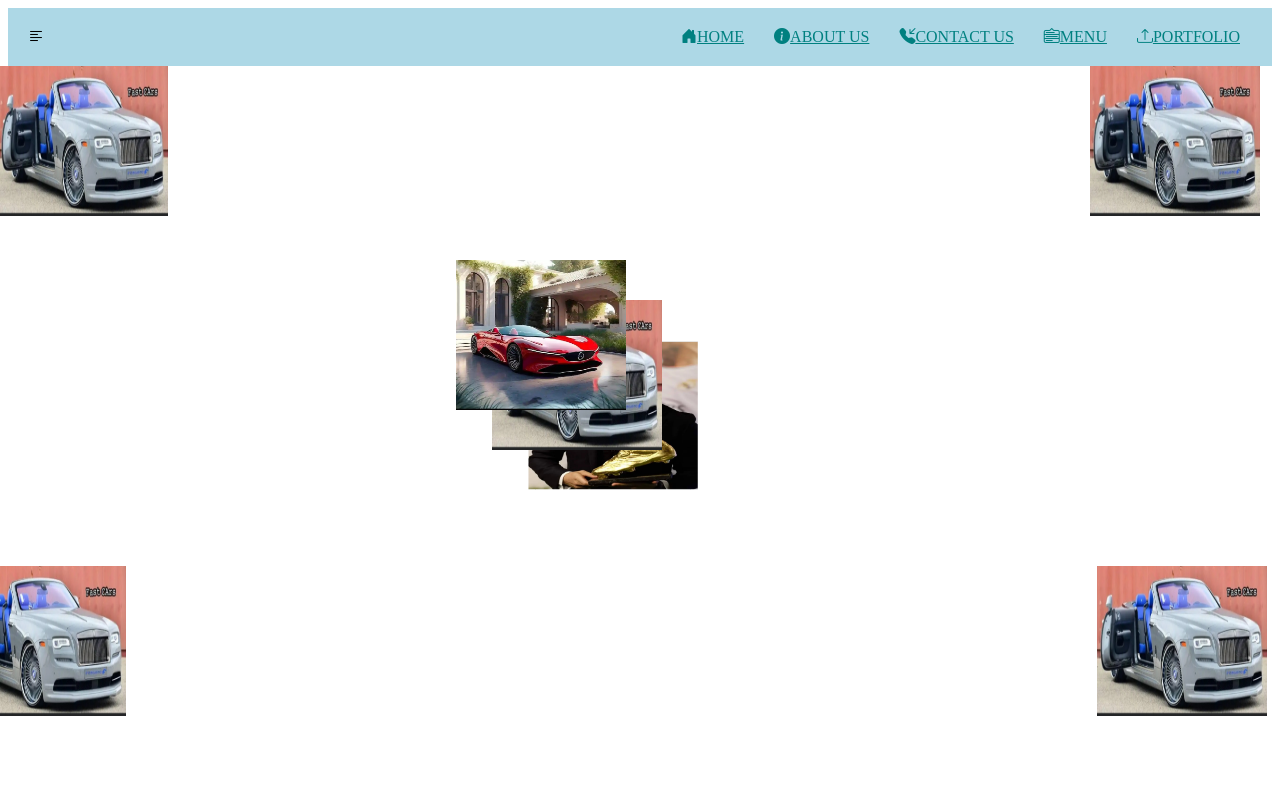
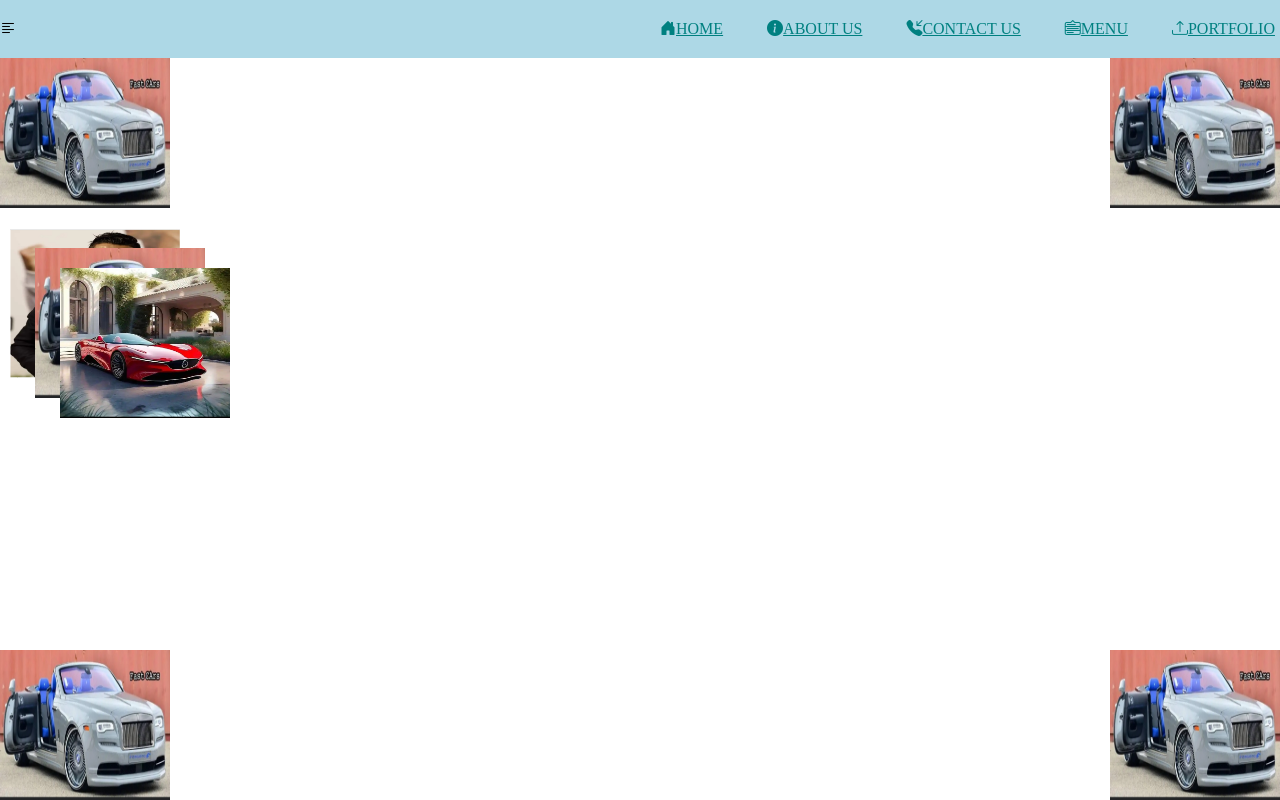
Before and after one commit to Martins12345-dj/project, a plain HTML site: page index.html in a window 1280 px wide. Drawn offline with nearby package versions, Linux system fonts and the light colour scheme.

Commit message:
index modified

```diff
--- a/index 1.html
+++ b/index.html
@@ -1,5 +1,6 @@
 <!DOCTYPE html>
 <html lang="en">
+
 <head>
     <meta charset="UTF-8">
     <meta name="viewport" content="width=device-width, initial-scale=1.0">
@@ -7,66 +8,84 @@
     <link rel="stylesheet" href="https://cdn.jsdelivr.net/npm/bootstrap-icons@1.11.0/font/bootstrap-icons.css">
 
     <style>
-        a:hover{
-            color: red;
-            background: white;
-            font-size: large;
-            font-style: italic;
+        body {
+            margin: 0;
+            padding: 0;
         }
 
-        a{
+        a:hover {
+            color: red;
+            background: rgba(255, 255, 255, 0.553);
+        }
+
+        a {
+            display: inline-block;
             color: teal;
             position: relative;
             left: 620px;
-            padding: 10px 3px 10px 3px;
-            margin: 10px;
+            padding: 20px;
         }
-        img{
+
+
+        img {
             height: 150px;
             width: 170px;
             background-attachment: fixed;
         }
-        .a{
-            position: relative;
-            right: 10px;
-        }
-        .d{
-            position: relative;
-            left: 560px;
-        }
-        .c{
-            position: relative;
-            right: 400px;
-            top: 500px;
-        }
-        .b{
-            position: relative;
-            left: 915px;
-            top: 500px;
-        }
-        .g{
-            position: relative;
-            left: 100px;
-            top: 40px;
-        }
-        .f{
-            position: relative;
-            left: 310px;
-            top: 80px;
-        }
-        .e{
-            position: relative;
-            left: 520px;
-            top: 120px;
+
+        .a {
+            position: absolute;
+            top: 20;
+            left: 0;
         }
 
+        .b {
+            position: absolute;
+            top: 20;
+            right: 0;
+        }
+
+        .c {
+            position: absolute;
+            bottom: 0;
+            left: 0;
+        }
+
+        .d {
+            position: absolute;
+            bottom: 0;
+            right: 0;
+        }
+
+.gallery{
+    position: relative;
+}
+
+        .g {
+           position: absolute;
+           top: 210px;
+           left: 60px;
+
+        }
+
+        .f {
+            position: absolute;
+            top: 190px;
+            left: 35px;
+        }
+
+        .e {
+            position: absolute;
+            top: 170px;
+            left: 10px;
+        }
     </style>
 
 </head>
 
 <body>
 
-    <div class="navbar" style="background-color: lightblue; background-attachment: fixed; padding: 20px;">
+    <div class="navbar" style="background-color: lightblue; background-attachment: fixed;">
         <i class="bi bi-text-left"></i>
         <a href="#"><i class="bi bi-house-door-fill"></i>HOME</a>
         <a href="#"><i class="bi bi-info-circle-fill"></i>ABOUT US</a>
@@ -82,7 +101,7 @@
         <img src="tr.png" class="d">
     </div>
 
-    <div style="align-items: center;">
+    <div class="gallery" style="align-items: center;">
         <img src="ronaldo boot.png" class="e">
         <img src="tr.png" class="f">
         <img src="car.png" class="g">
```
